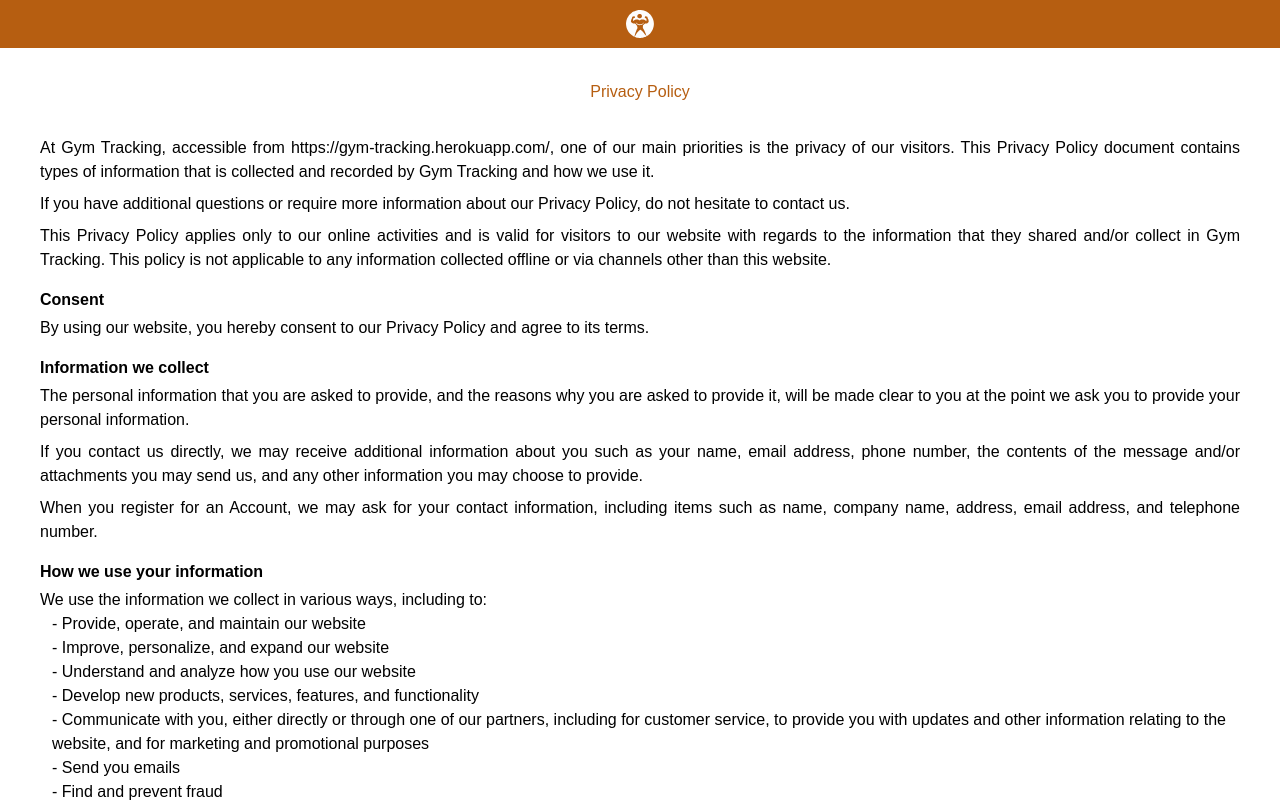
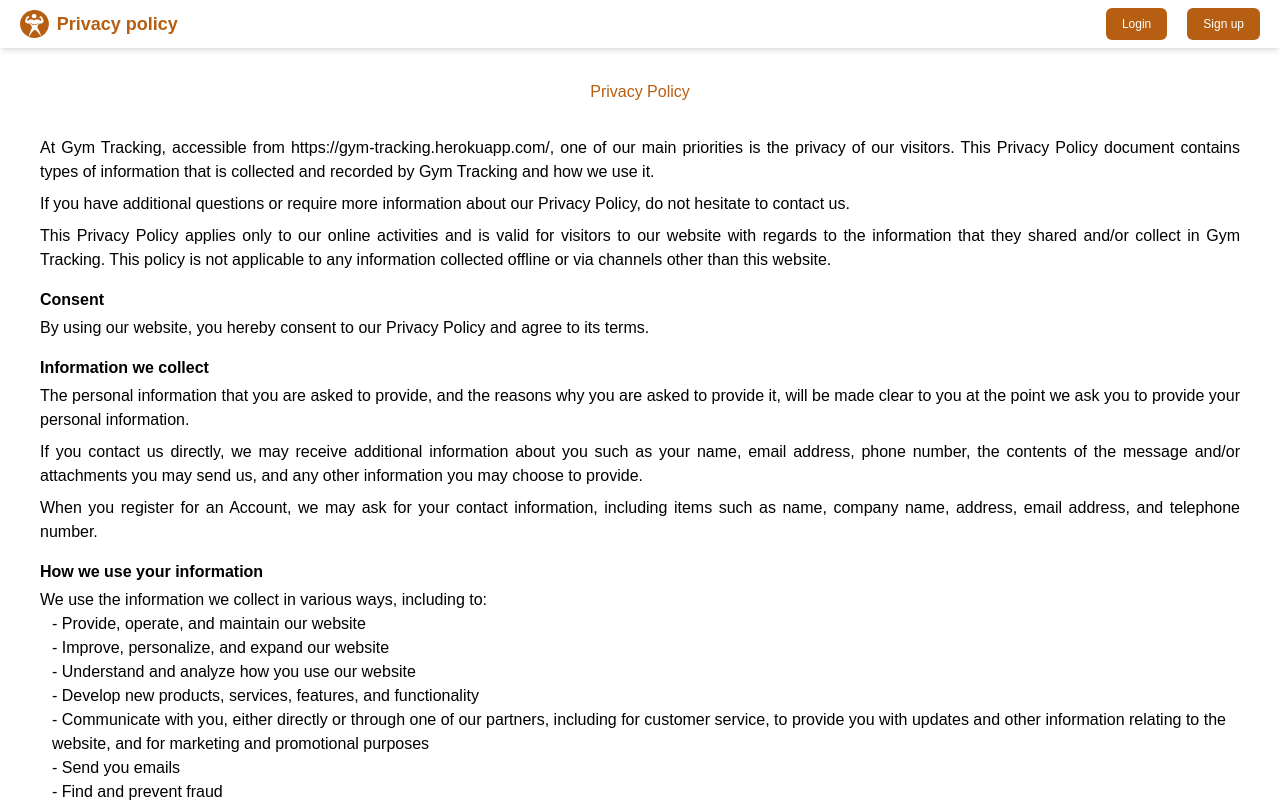
Before and after one commit to Diego100451091/Gym-Tracing, a React (Vite) app in the folder client/: page /privacy-policy in a window 1280 px wide. Shown: the top 802 px of the page. Built offline with nearby package versions, Linux system fonts and the light colour scheme; a web font is replaced by a local one.

Commit message:
feat(header nav): added nav component to the header, to navigate between routes

```diff
--- a/client/src/components/Header.jsx
+++ b/client/src/components/Header.jsx
@@ -1,9 +1,129 @@
-import logo from "../assets/logo-white.svg"
+import { useState } from "react";
+import { useNavigate } from "react-router-dom";
+import { useAuth } from "../context/AuthContext";
+import logo from "../assets/logo-orange.svg";
 
-export function Header () {
+function Header({ title }) {
   return (
-    <header className="bg-primary-light font-bold w-full h-12 fixed top-0 left-0 flex justify-center items-center z-50">
-      <img className="h-[60%] aspect-square" src={logo} alt="Logo" />
+    <header className="bg-white font-bold w-full h-12 fixed top-0 left-0 flex justify-between items-center gap-2 px-5 z-50 shadow-md">
+      <div className="bg-white h-full flex items-center">
+        <img className="h-[60%] aspect-square" src={logo} alt="Logo" />
+        <h1 className="text-primary-light text-lg ml-2">{title}</h1>
+      </div>
+      <Nav />
     </header>
   );
+}
+
+const Nav = () => {
+  const { isLoading, isAuthenticated } = useAuth();
+  const [isOpen, setIsOpen] = useState(false);
+  const navigate = useNavigate();
+  const authenticatedPages = {
+    0: {
+      path: "/new-training",
+      title: "New training",
+      icon: "fa-regular fa-calendar-plus",
+    },
+    1: {
+      path: "/create-workout",
+      title: "Workout creator",
+      icon: "fa-regular fa-folder-plus",
+    },
+    2: {
+      path: "/workouts",
+      title: "Workouts",
+      icon: "fa-regular fa-folder-open",
+    },
+    3: {
+      path: "/progress",
+      title: "Progress",
+      icon: "fa-solid fa-chart-line",
+    },
+  };
+
+  const unauthenticatedPages = {
+    0: {
+      path: "/login",
+      title: "Login",
+    },
+    1: {
+      path: "/register",
+      title: "Sign up",
+    },
+  };
+
+  const toggleIsOpen = () => {
+    setIsOpen((open) => !open);
+  };
+
+  if (isLoading) return;
+
+  if (!isAuthenticated)
+    return (
+      <nav className="">
+        <ul className="flex gap-5">
+          {Object.values(unauthenticatedPages).map((page, index) => {
+            return (
+              <li className="" key={index}>
+                <button
+                  className="small-button text-white text-lg font-medium bg-primary-light"
+                  onClick={() => navigate(page.path)}
+                >
+                  {page.title}
+                </button>
+              </li>
+            );
+          })}
+        </ul>
+      </nav>
+    );
+
+  return (
+    <>
+      <nav className="">
+        <ul className="normal-nav hidden lg:flex gap-6">
+          {Object.values(authenticatedPages).map((page, index) => {
+            return (
+              <li className="border-b-2 border-gray-400 px-3 hover:border-primary-light" key={index}>
+                <button
+                  className="text-gray-400 text-sm font-medium hover:text-primary-light"
+                  onClick={() => navigate(page.path)}
+                >
+                  {page.title}
+                </button>
+              </li>
+            );
+          })}
+        </ul>
+
+        <button
+          className="flex lg:hidden text-primary-light text-lg font-medium "
+          onClick={toggleIsOpen}
+        >
+          <i className={"fas " + (isOpen ? "fa-times" : "fa-bars ")}></i>
+        </button>
+
+        <ul
+          className={
+            "flex lg:hidden absolute w-full top-12 right-0 flex-col gap-2 bg-white shadow-md py-3 px-5 rounded-b-md transition-all z-[-1] -translate-y-[150%] " +
+            (isOpen ? "translate-y-0" : "")
+          }
+        >
+          {Object.values(authenticatedPages).map((page, index) => {
+            return (
+              <li className="" key={index} onClick={() => navigate(page.path)}>
+                <button className="flex items-center gap-4 text-gray-400 text-lg font-medium hover:text-primary-light">
+                  <i className={"fas " + page.icon}></i>
+                  {page.title}
+                </button>
+              </li>
+            );
+          })}
+        </ul>
+      </nav>
+    </>
+  );
 };
+
+export default Header;
--- a/client/src/pages/PrivacyPolicyPage.jsx
+++ b/client/src/pages/PrivacyPolicyPage.jsx
@@ -1,9 +1,9 @@
-import { Header } from "../components/Header";
+import Header from "../components/Header";
 
 function PrivacyPolicyPage() {
   return (
     <>
-      <Header></Header>
+      <Header title="Privacy policy"/>
       <div className="mt-12 px-10 py-8">
         <h1 className="text-primary-light mt-0 mb-8 text-center">
           Privacy Policy
```
